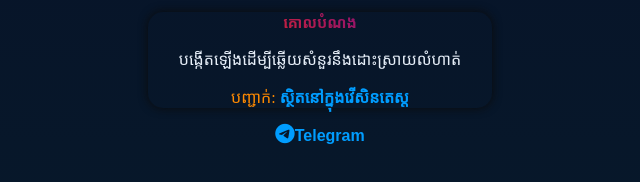
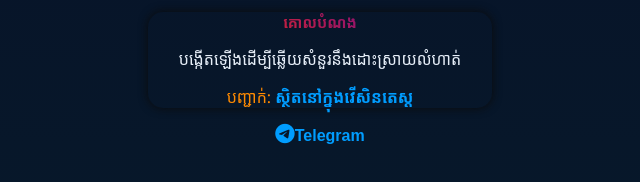
Before and after one commit to firefoxmcxd009-ops/Thavrath.learn, a plain HTML site: page index.html in a window 1280 px wide. Shown: the part 376-558 px from the top of the page, 320-960 px from the left. Drawn offline with Linux system fonts and the light colour scheme.

Commit message:
index.html

```diff
--- a/index.html
+++ b/index.html
@@ -156,7 +156,7 @@ header {
     text-decoration: none;
 }
 .about {
-  font-family: 'moul';
+  font-family: "Noto Sans Khmer", sans-serif;
 }
 </style>
 </head>
```
